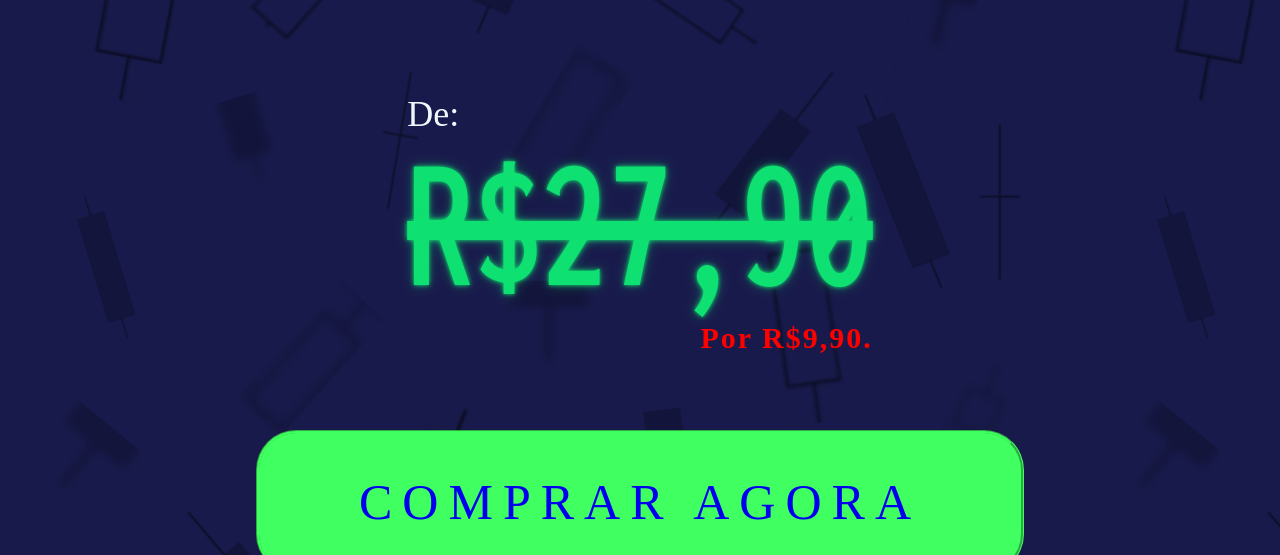
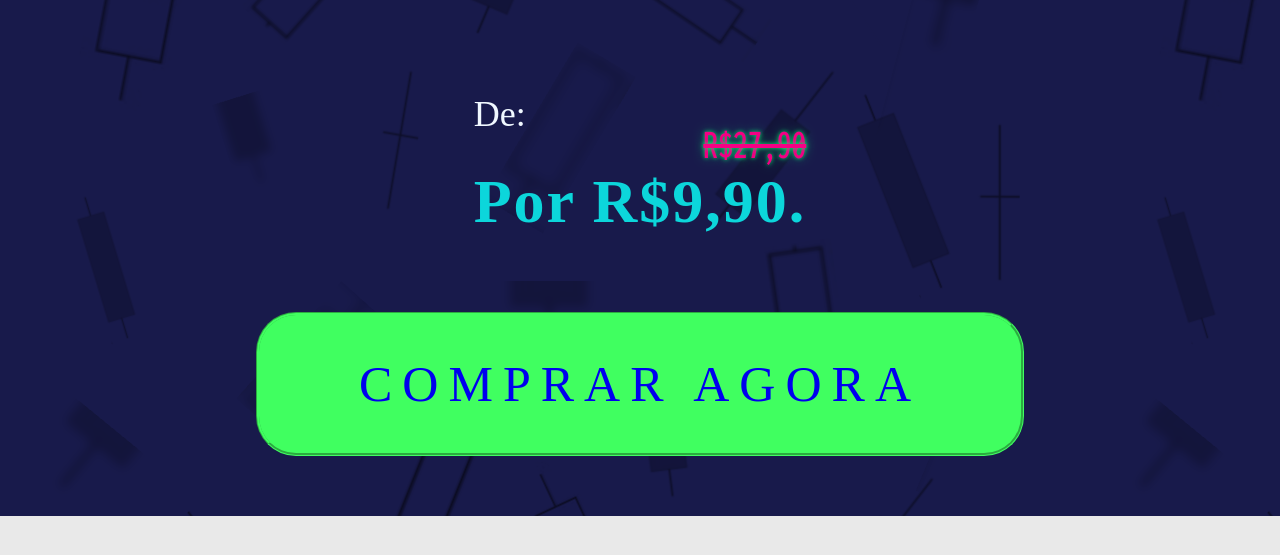
Before and after one commit to Joenck91/ebook, a plain HTML site: page index.html in a window 1280 px wide. Shown: the part 778-1333 px from the top of the page. Drawn offline with Linux system fonts and the light colour scheme; a web font is replaced by a local one.

Commit message:
Update style.css

```diff
--- a/style.css
+++ b/style.css
@@ -113,16 +113,16 @@ h1{
     align-items: flex-end;
 }
 .preco{
-    font-size: 190px;
+    font-size: 42px;
     font-family: ebook;
     filter: hue-rotate(323deg);
-    color: #0cd6db;
+    color: red;
     text-shadow: 0 0 12px rgba(12, 214, 219, 0.44), 0 0 4px #0cd6db;
 }
 .parcelas{
     letter-spacing: 2px;
-    color:red;
-    font-size: 30px;
+    color:#0cd6db;
+    font-size: 62px;
     font-family: 'sourcepro';
 }
 .campocta{
```
